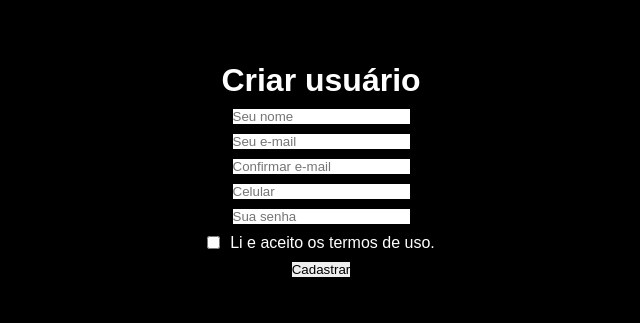
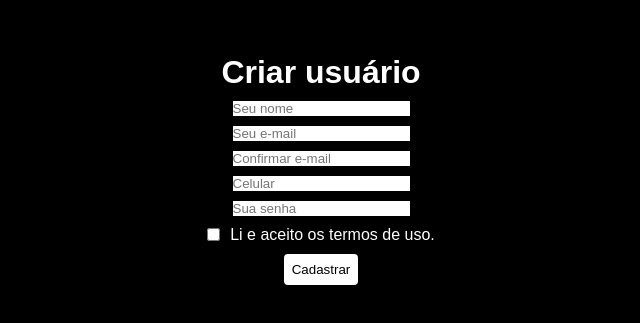
Before and after one commit to gui-cordeiro22/poc-firebase, a React (Vite) app: page / in a window 1280 px wide. Shown: the part 231-554 px from the top of the page, without its empty margins (319-959 px from the left). Built offline with nearby package versions, Linux system fonts and the light colour scheme; no server answers.

Commit message:
feat: button component development and implementation

```diff
--- a/src/components/compositions/sign-up-form/sign-up-form.component.tsx
+++ b/src/components/compositions/sign-up-form/sign-up-form.component.tsx
@@ -20,6 +20,7 @@ export const SignUpForm: FunctionComponent<SignUpFormProps> = ({
   phoneInputCompositions,
   passwordInputCompositions,
   acceptedTermsInputComposition,
+  buttonElementCompositions,
   handleClick,
 }) => {
   return (
@@ -42,7 +43,7 @@ export const SignUpForm: FunctionComponent<SignUpFormProps> = ({
         <TermsOfUseLabel>Li e aceito os termos de uso.</TermsOfUseLabel>
       </TermsOfUseSectionWrapper>
 
-      <button type="submit">Cadastrar</button>
+      {buttonElementCompositions}
     </Container>
   );
 };
--- a/src/components/compositions/sign-up-form/sign-up-form.types.ts
+++ b/src/components/compositions/sign-up-form/sign-up-form.types.ts
@@ -21,6 +21,7 @@ export type SignUpFormElements = {
   phoneInputCompositions: ReactNode;
   passwordInputCompositions: ReactNode;
   acceptedTermsInputComposition: ReactNode;
+  buttonElementCompositions: ReactNode;
 };
 
 export type SignUpFormAction = {
--- /dev/null
+++ b/src/components/elements/button/button.component.tsx
@@ -0,0 +1,15 @@
+// Dependencies
+import type { FunctionComponent } from "react";
+
+// Styles
+import { Container } from "./button.styles";
+
+// Types
+import type { ButtonProps } from "./button.types";
+
+export const Button: FunctionComponent<ButtonProps> = ({
+  label,
+  handleClick,
+}) => {
+  return <Container onClick={handleClick}>{label}</Container>;
+};
--- /dev/null
+++ b/src/components/elements/button/button.styles.ts
@@ -0,0 +1,15 @@
+// Dependencies
+import styled from "styled-components";
+
+export const Container = styled.button`
+  background-color: #fff;
+  color: #000;
+  padding: 8px;
+  border-radius: 4px;
+  transition: all 0.3s ease-in-out;
+
+  &:hover {
+    background-color: #c1dda3;
+    color: #000;
+  }
+`;
--- /dev/null
+++ b/src/components/elements/button/index.ts
@@ -0,0 +1,8 @@
+// Component
+import { Button } from "./button.component";
+
+// Types
+import type { ButtonProps } from "./button.types";
+
+export { Button };
+export type { ButtonProps };
--- a/src/pages/home-page/home.page.tsx
+++ b/src/pages/home-page/home.page.tsx
@@ -10,6 +10,7 @@ import { HomePage } from "../../components/pages/home-page";
 
 // Hooks
 import { UseAuthentication } from "../../hooks/use-authentication";
+import { Button } from "../../components/elements/button";
 
 export const Home: FunctionComponent = () => {
   const { register, handleSubmit, reset } = useForm();
@@ -65,6 +66,9 @@ export const Home: FunctionComponent = () => {
             acceptedTermsInputComposition={
               <input type="checkbox" {...register("acceptedTerms")} required />
             }
+            buttonElementCompositions={
+              <Button type="submit" label="Cadastrar" />
+            }
           />
         }
       />
```
Also changed, not shown: src/components/elements/button/button.types.ts (added, +9 -0 lines).
